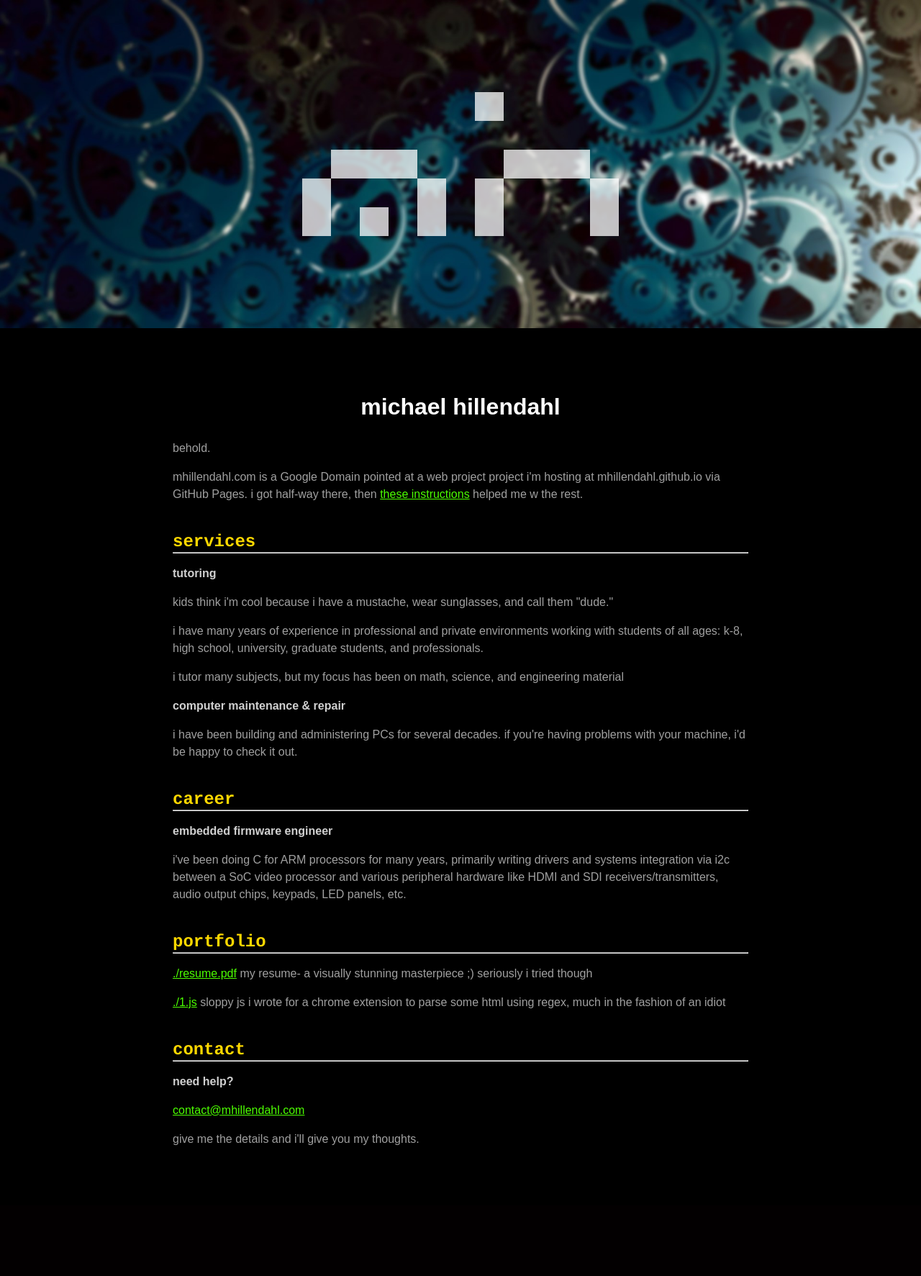
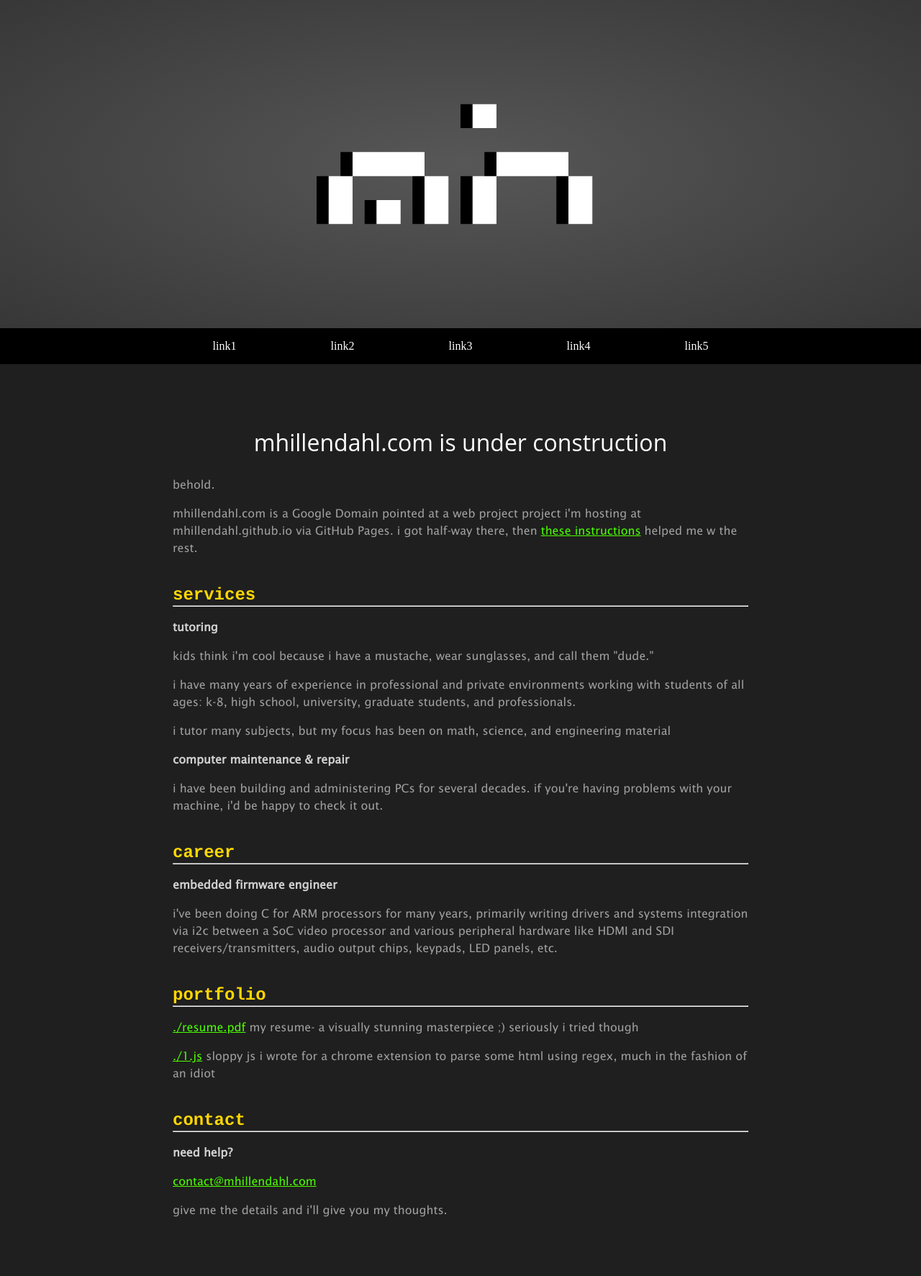
Before and after one commit to mhillendahl/mhillendahl.github.io, a PHP site: page / in a window 1280 px wide. Shown: the whole page at 72% size. Before the commit the page ends 1591 px from the top, so only its background shows below. Run offline with PHP 8.4, Linux system fonts and the light colour scheme.

Commit message:
serious logo/bkgd/navbar/formatting in progress

```diff
--- a/1.css
+++ b/1.css
@@ -1,3 +1,19 @@
+header{
+    background-color: #777777;
+    background: #1f1f1f;
+    background-image:radial-gradient(#575757, #373737);
+    background-position: center;
+    background-repeat: no-repeat;
+    background-size: cover;
+    line-height: 1.2;
+    max-width: none;
+    max-height: none;
+    padding: 10vw 2em;
+    margin: 0 auto;
+    text-align: center;
+    display: block;
+}
+
 header1{
     background-color: black;
     background-image: url("mono.jpg");
@@ -13,7 +29,7 @@ header1{
     display: block;
 }
 
-header{
+header0{
     background-color: #777777;
     background-image: url("gears2.jpg");
     background-position: center top;
@@ -28,6 +44,14 @@ header{
     display: block;
 }
 
+header img{
+    opacity: 1;
+    width: 600px;
+    height: 200px;
+    display: block;
+    margin: auto;
+}
+
 header img1{
     opacity: 0.75;
     width: 600px;
@@ -38,7 +62,7 @@ header img1{
     vertical-align: middle;
 }
 
-header img{
+header img0{
     opacity: 0.75;
     width: 600px;
     height: 200px;
@@ -48,33 +72,55 @@ header img{
 
 header h1{
     color: #ffd800;
-    font-family: sans-serif;
     font-size: 24px;
     margin: 2em;
 }
 
-header div1{
-    height: 50%;
-    vertical-align: middle;
-    margin: auto;
+nav{
+    text-color: white;
+    text-align: center;
+    position: relative;
+    bottom: 0;
+    background-color: black;
+    height: 50px;
+    line-height: 50px;
+    width: 100%;
+    margin: 0;
+    padding: 0;
 }
 
+nav a{
+    display: inline-block;
+    color: white;
+}
+
+nav ul{
+    margin: inherit;
+    padding: inherit;
+}
+
+nav li{
+    display:inline-block;
+    width: 10em;
+}
 
 h1{
     color: white;
-    font-family: sans-serif;
     text-align: center;
+    font-family: 'Open Sans';
+    font-weight: normal;
 }
 
 body{
     background-color: black;
     background-position: center;
-    background-repeat: no-repeat;
     background-attachment: fixed;
     background-size: 50%;
     display: block;
     margin: 0;
     padding: 0;
+    background: #1f1f1f;
+    background-repeat: no-repeat;
 }
 
 main{
@@ -82,11 +128,11 @@ main{
     max-width: 50em;
     line-height: 1.5;
     padding: 4em 1em;
-    font-family: "Lucida Sans Typewriter", sans-serif;
+    font-family: lucida, sans-serif;
     color: #a0a0a0;
 }
 
-a{
+main a{
     color: #4cff00;
 }
 
@@ -104,3 +150,8 @@ h3{
     font-size: 1em;
     color: #d0d0d0;
 }
+
+@font-face{
+    font-family: 'lucida';
+    src: url('./Lucida Sans Regular.ttf');
+}
--- a/index.html
+++ b/index.html
@@ -8,17 +8,25 @@
 <body>
 
     <header id="header">
-        <div>
         <a href="https://www.linkedin.com/in/mhillendahl/">
-            <img id="logo" src="./mh2.png" alt="michael forester hillendahl">
+            <img id="logo" src="./mh_bw1.png" alt="michael forester hillendahl">
         </a>
-        </div>
     </header>
+
+    <nav id="nav">
+        <ul>
+            <a href=""><li>link1</li></a>
+            <a href=""><li>link2</li></a>
+            <a href=""><li>link3</li></a>
+            <a href=""><li>link4</li></a>
+            <a href=""><li>link5</li></a>
+        </ul>
+    </nav>
 
     <main>
 
         <!--<h1 onmouseover="myFace()" onmouseleave="stopMyFace()">michael hillendahl</h1>-->
-        <h1 >michael hillendahl</h1>
+        <h1>mhillendahl.com is under construction</h1>
 
             <p>behold.</p>
 
```
Also changed, not shown: Lucida Sans Regular.ttf (added), gc1.jpg (added), gc2.jpg (added), mh2a.png (added), mh_bw.png (added), mh_bw1.png (added), mh_bw2.png (added), 4 other files.
